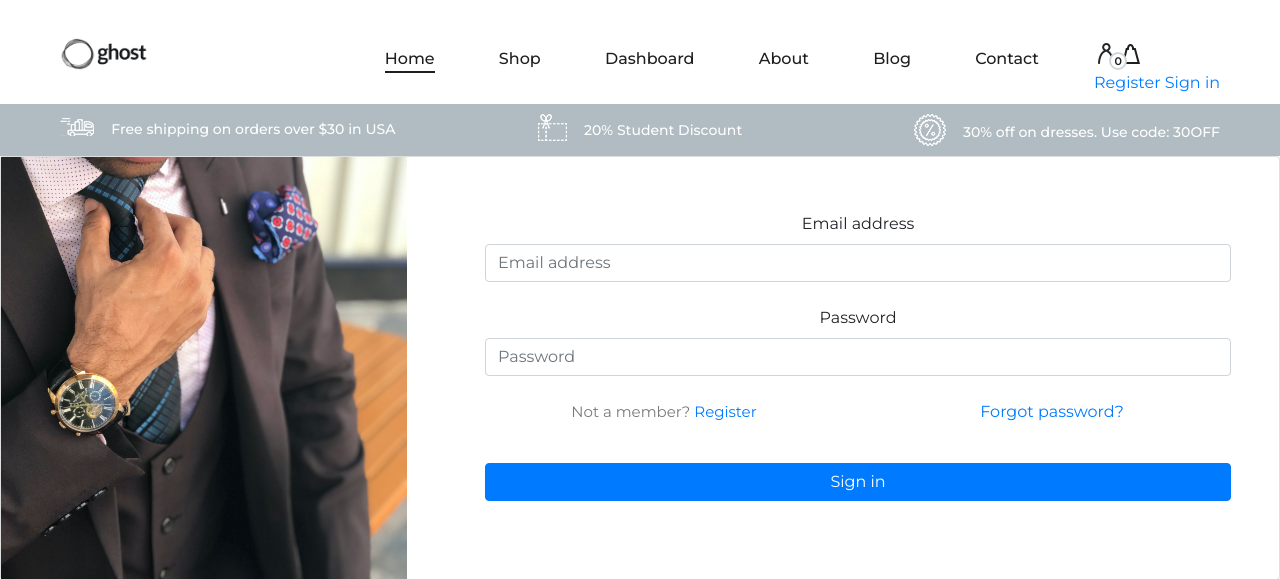
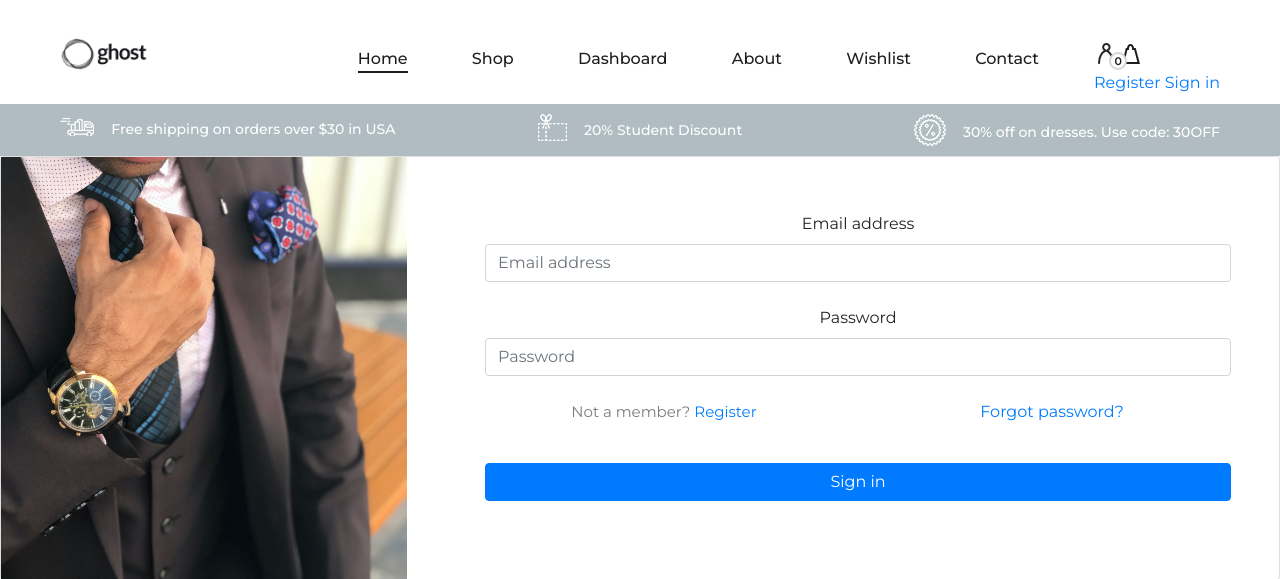
Before and after one commit to yedhukrish012/ghostcart, a Django app: page /signin?next=/wishlist/ in a window 1280 px wide. Shown: the top 579 px of the page. Run offline with Django 4.2, Linux system fonts and the light colour scheme; data comes from the database, SQL or seed files in the repository; data that the repository does not hold is empty; parts of the project's set-up code (start-up, migrations or seed data) failed here and were passed over; some libraries are stand-ins or nearby versions.

Commit message:
wishlist added

```diff
--- a/accounts/urls.py
+++ b/accounts/urls.py
@@ -18,5 +18,9 @@ urlpatterns = [
     path('change_password/',views.change_password,name="change_password"),
     path('order_details/<int:order_id>/',views.order_details,name="order_details"),
 
+    path('wishlist/', views.wishlist, name='wishlist'),
+    path('add_to_wishlist/<int:product_id>/', views.add_to_wishlist, name='add_to_wishlist'),
+    path('remove_from_wishlist/<int:product_id>/', views.remove_from_wishlist, name='remove_from_wishlist'),
+
 
 ]
--- a/accounts/views.py
+++ b/accounts/views.py
@@ -6,7 +6,7 @@ from orders.models import Order, OrderProduct
 from . import verify
 from . models import Account, UserProfile
 from django.contrib import auth, messages
-from store.models import product
+from store.models import Wishlist, product
 from . forms import UserForm, VerifyForm, registration,UserProfileForm
 from django.contrib.auth import authenticate,login
 from django.contrib.auth.decorators import login_required
@@ -285,3 +285,34 @@ def order_details(request, order_id):
         }
 
     return render(request, 'accounts/order_details.html', context)
+
+
+@login_required(login_url='signin')
+def wishlist(request):
+    wishlist_items = Wishlist.objects.filter(user=request.user)
+    context = {
+        'wishlist_items': wishlist_items
+    }
+    return render(request, 'store/wishlist.html',context)
+
+
+@login_required(login_url='signin')
+def add_to_wishlist(request, product_id):
+    myproduct = get_object_or_404(product, id=product_id)
+    created = Wishlist.objects.get_or_create(user=request.user, product=myproduct)
+    if created:
+        # Wishlist item was added successfully
+        messages.success(request, 'Product added to wishlist.')
+    else:
+        # Wishlist item already exists
+        messages.info(request, 'Product already in wishlist.')
+    return redirect('wishlist')
+
+
+
+@login_required(login_url='signin')
+def remove_from_wishlist(request, product_id):
+    myproduct = get_object_or_404(product, id=product_id)
+    Wishlist.objects.filter(user=request.user, product=myproduct).delete()
+    messages.success(request, 'Product removed from wishlist.')
+    return redirect('wishlist')
--- a/ecom/settings.py
+++ b/ecom/settings.py
@@ -154,3 +154,8 @@ DEFAULT_AUTO_FIELD = 'django.db.models.BigAutoField'
 
 
 #smtp configration
+EMAIL_HOST = 'smtp.gmail.com'
+EMAIL_PORT = 587
+EMAIL_HOST_USER = 'therealghost012@gmail.com'
+EMAIL_HOST_PASSWORD = 'qonqfyxvqwejjall'
+EMAIL_USE_TLS =  True
--- a/store/admin.py
+++ b/store/admin.py
@@ -1,5 +1,5 @@
 from django.contrib import admin
-from store.models import ProductImage, ReviewRating, category, product,Variation
+from store.models import ProductImage, ReviewRating, Wishlist, category, product,Variation
 
 # Register your models here.
 class CategoryAdmin(admin.ModelAdmin):
@@ -18,3 +18,5 @@ admin.site.register(category,CategoryAdmin)
 admin.site.register(Variation)
 
 admin.site.register(ReviewRating)
+
+admin.site.register(Wishlist)
--- a/store/models.py
+++ b/store/models.py
@@ -114,3 +114,10 @@ class ReviewRating(models.Model):
 
     def __str__(self):
         return self.subject
+
+
+
+class Wishlist(models.Model):
+    user = models.ForeignKey(Account, on_delete=models.CASCADE)
+    product = models.ForeignKey(product, on_delete=models.CASCADE)
+    created_at = models.DateTimeField(auto_now_add=True)
--- a/templates/accounts/index.html
+++ b/templates/accounts/index.html
@@ -146,7 +146,7 @@
                     <div class="single-product-item">
                         <figure>
                             <a href="{{product.get_url}}"><img src="{{product.image.url}}" alt=""></a>
-                            <div class="p-status">new</div>
+                            {% comment %} <div class="p-status">new</div> {% endcomment %}
                         </figure>
                         <div class="product-text">
                             <a href="{{product.get_url}}"> <h6>{{product.product_name}}</h6></a>
--- a/templates/navbar.html
+++ b/templates/navbar.html
@@ -42,7 +42,7 @@
                     </li>
                     <li><a href="{% url 'dashboard' %}">Dashboard</a></li>
                     <li><a href="./product-page.html">About</a></li>
-                    <li><a href="./check-out.html">Blog</a></li>
+                    <li><a href="{% url 'wishlist' %}">Wishlist</a></li>
                     <li><a href="./contact.html">Contact</a></li>
                 </ul>
             </nav>
--- a/templates/store/store1.html
+++ b/templates/store/store1.html
@@ -104,6 +104,9 @@
                                     {% comment %} <div class="p-status sale">sale</div> {% endcomment %}
                                 </figure>
                                 <div class="product-text">
+                                    {% if user.id is not None %}
+                                    <a href="{% url 'add_to_wishlist' product.id %}"><img src="{% static 'img/love.png' %}" alt="" width="20rem" ></a>
+                                    {% endif %}
                                     <a href="{{product.get_url}}">
                                         <h6>{{product.product_name}}</h6>
                                     </a>
```
Also changed, not shown: templates/store/wishlist.html (added, +112 -0 lines), static/img/love.png (added), static/img/love1.jpg (added), store/migrations/0007_wishlist.py (added).
